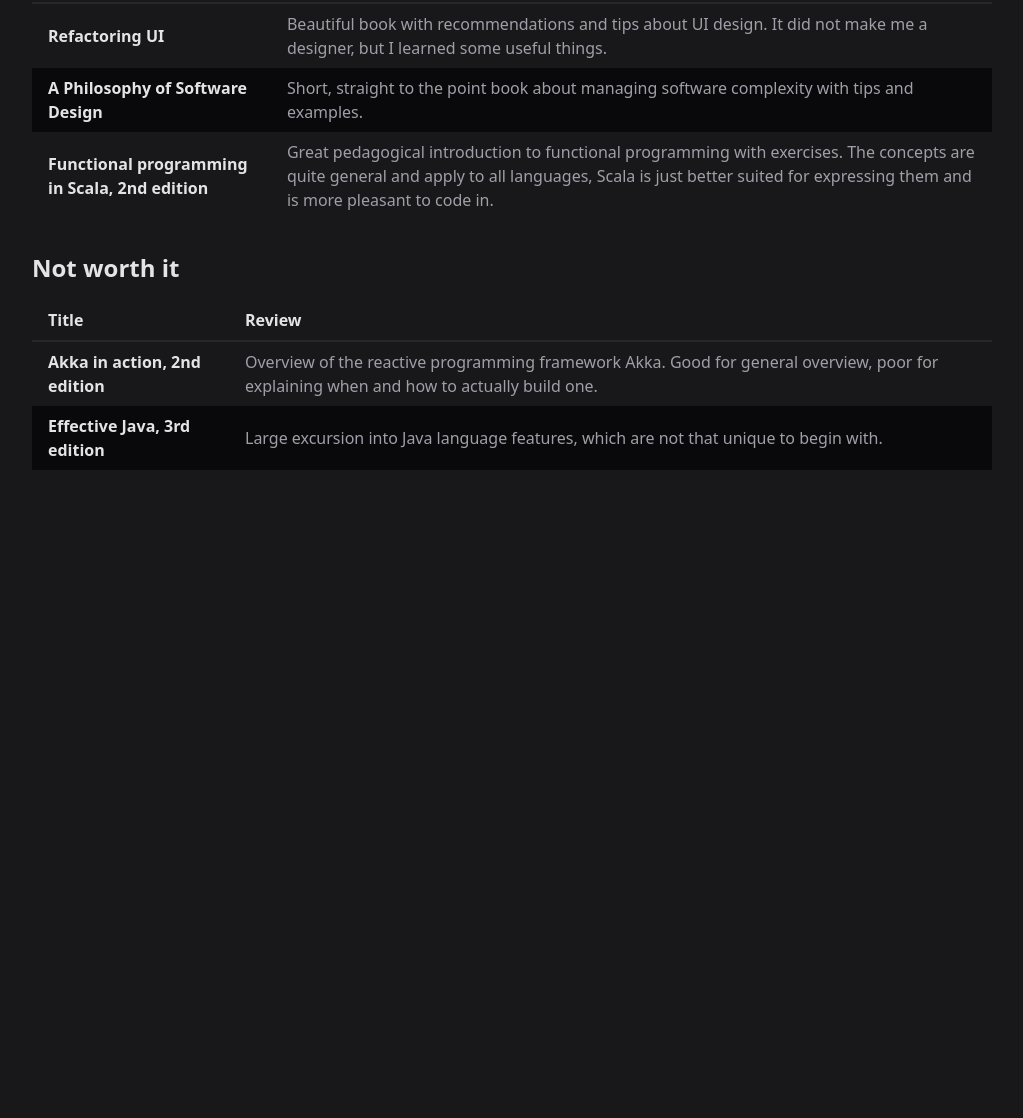
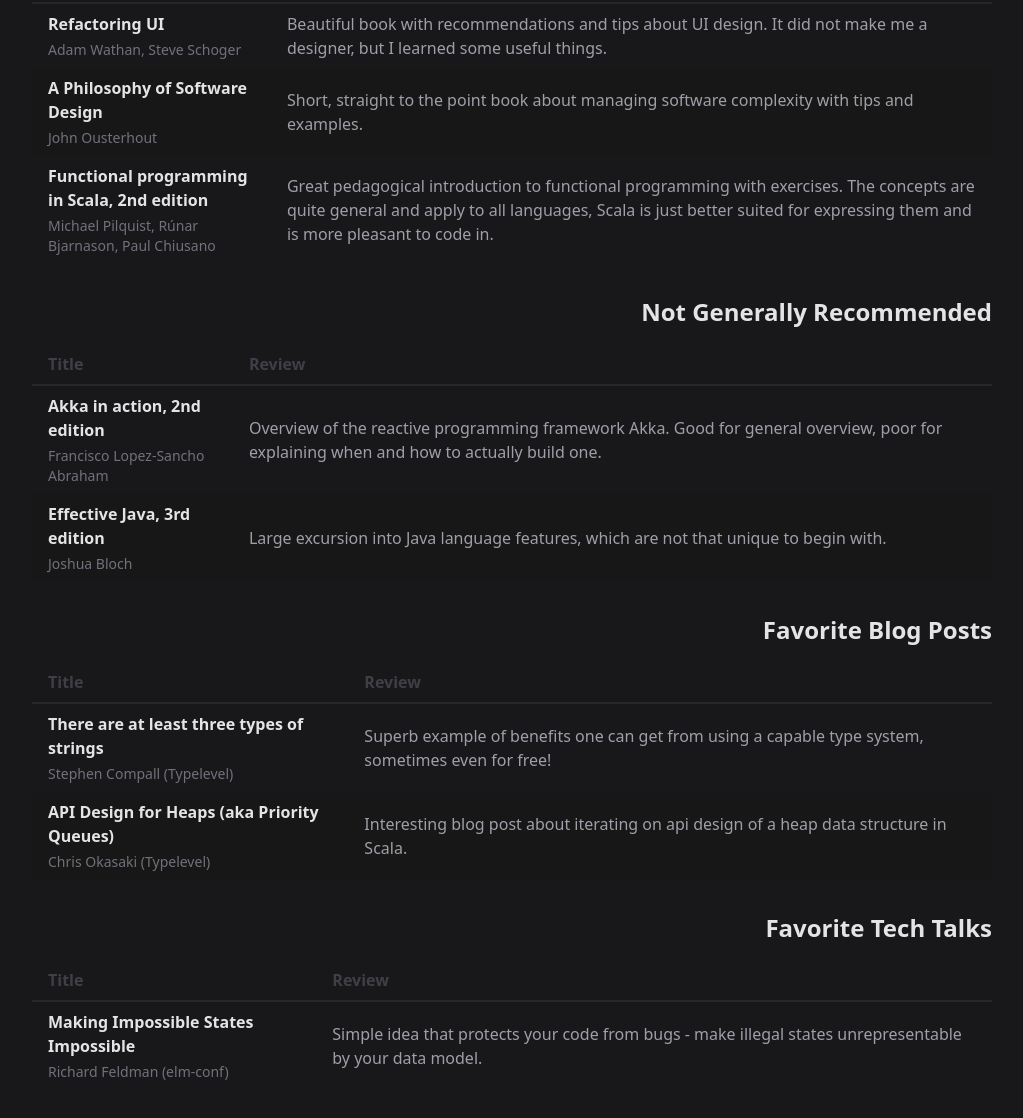
Before and after one commit to drybalka/personal-website, an Astro site: page /bookshelf in a window 1280 px wide. Shown: the part 274-1392 px from the top of the page, without its empty margins (128-1151 px from the left). Before the commit the page ends 872 px from the top, so only its background shows below. Built offline with nearby package versions, Linux system fonts and the light colour scheme; Astro itself is replaced by a stand-in of ours; some packages are replaced by stand-ins of ours.

Commit message:
feat: add favorite blog posts and talks
feat: add favorite blog posts and talks

```diff
--- a/AGENTS.md
+++ b/AGENTS.md
@@ -15,7 +15,7 @@
 
 ### Content Management
 - **Blog posts**: Markdown files in `src/content/blog/` with frontmatter (title, date)
-- **Books**: YAML data in `src/content/books.yaml` with structured book reviews
+- **Books/Posts/Talks**: YAMLs in `src/content` with structured entries
 - **Content collections**: Defined in `src/content.config.ts` using Astro's content collections API
 
 ### Styling & Theming
--- a/src/components/BookTable.astro
+++ /dev/null
@@ -1,45 +0,0 @@
----
-interface BookTableEntry {
-  data: {
-    title: string;
-    href: string;
-    review: string;
-  };
-}
-
-interface Props {
-  title: string;
-  books: BookTableEntry[];
-}
-
-const { title, books } = Astro.props;
----
-
-<div class="overflow-x-auto">
-  <h2 class="mb-4 text-2xl font-semibold">{title}</h2>
-  <table class="w-full min-w-[320px] table-auto">
-    <thead class="border-b-2 border-zinc-800">
-      <tr>
-        <th class="px-4 py-2 text-left">Title</th>
-        <th class="px-4 py-2 text-left">Review</th>
-      </tr>
-    </thead>
-    <tbody>
-      {
-        books.map((book) => (
-          <tr class="even:bg-zinc-950">
-            <td class="px-4 py-2">
-              <a
-                href={book.data.href}
-                class="inline-block font-bold underline-offset-3 hover:underline"
-              >
-                {book.data.title}
-              </a>
-            </td>
-            <td class="px-4 py-2 text-zinc-400">{book.data.review}</td>
-          </tr>
-        ))
-      }
-    </tbody>
-  </table>
-</div>
--- /dev/null
+++ b/src/components/ContentTable.astro
@@ -0,0 +1,49 @@
+---
+interface ContentTableEntry {
+  data: {
+    title: string;
+    author?: string;
+    href: string;
+    review: string;
+  };
+}
+
+interface Props {
+  title: string;
+  items: ContentTableEntry[];
+}
+
+const { title, items } = Astro.props;
+---
+
+<h2 class="mb-4 text-right text-2xl font-semibold">{title}</h2>
+<table class="w-full min-w-[320px]">
+  <thead class="border-b-2 border-zinc-800">
+    <tr>
+      <th class="px-4 py-2 text-left text-zinc-700">Title</th>
+      <th class="px-4 py-2 text-left text-zinc-700">Review</th>
+    </tr>
+  </thead>
+  <tbody>
+    {
+      items.map((item) => {
+        return (
+          <tr class="even:bg-neutral-900">
+            <td class="px-4 py-2">
+              <a
+                href={item.data.href}
+                class="inline-block font-bold underline-offset-3 hover:underline"
+              >
+                {item.data.title}
+              </a>
+              {item.data.author && (
+                <div class="mt-1 text-sm text-zinc-500">{item.data.author}</div>
+              )}
+            </td>
+            <td class="px-4 py-2 text-zinc-400">{item.data.review}</td>
+          </tr>
+        );
+      })
+    }
+  </tbody>
+</table>
--- a/src/content.config.ts
+++ b/src/content.config.ts
@@ -1,15 +1,5 @@
 import { defineCollection, z } from "astro:content";
 import { file, glob } from "astro/loaders";
-
-const books = defineCollection({
-  loader: file("src/content/books.yaml"),
-  schema: z.object({
-    title: z.string(),
-    href: z.string(),
-    review: z.string(),
-    isRecommended: z.boolean(),
-  }),
-});
 
 const blog = defineCollection({
   loader: glob({ pattern: "*.md", base: "./src/content/blog" }),
@@ -19,4 +9,35 @@
   }),
 });
 
-export const collections = { books, blog };
+const books = defineCollection({
+  loader: file("src/content/books.yaml"),
+  schema: z.object({
+    title: z.string(),
+    author: z.string().optional(),
+    href: z.string(),
+    review: z.string(),
+    isRecommended: z.boolean(),
+  }),
+});
+
+const posts = defineCollection({
+  loader: file("src/content/posts.yaml"),
+  schema: z.object({
+    title: z.string(),
+    author: z.string().optional(),
+    href: z.string(),
+    review: z.string(),
+  }),
+});
+
+const talks = defineCollection({
+  loader: file("src/content/talks.yaml"),
+  schema: z.object({
+    title: z.string(),
+    author: z.string().optional(),
+    href: z.string(),
+    review: z.string(),
+  }),
+});
+
+export const collections = { books, blog, posts, talks };
--- a/src/content/books.yaml
+++ b/src/content/books.yaml
@@ -1,29 +1,34 @@
 - id: 5
   title: "Refactoring UI"
+  author: "Adam Wathan, Steve Schoger"
   href: "https://www.refactoringui.com/"
   review: "Beautiful book with recommendations and tips about UI design. It did not make me a designer, but I learned some useful things."
   isRecommended: true
 
 - id: 4
   title: "Akka in action, 2nd edition"
+  author: "Francisco Lopez-Sancho Abraham"
   href: "https://www.manning.com/books/akka-in-action-second-edition"
   review: "Overview of the reactive programming framework Akka. Good for general overview, poor for explaining when and how to actually build one."
   isRecommended: false
 
 - id: 3
   title: "A Philosophy of Software Design"
+  author: "John Ousterhout"
   href: "https://www.goodreads.com/book/show/39996759-a-philosophy-of-software-design"
   review: "Short, straight to the point book about managing software complexity with tips and examples."
   isRecommended: true
 
 - id: 2
   title: "Functional programming in Scala, 2nd edition"
+  author: "Michael Pilquist, Rúnar Bjarnason, Paul Chiusano"
   href: "https://www.manning.com/books/functional-programming-in-scala-second-edition"
   review: "Great pedagogical introduction to functional programming with exercises. The concepts are quite general and apply to all languages, Scala is just better suited for expressing them and is more pleasant to code in."
   isRecommended: true
 
 - id: 1
   title: "Effective Java, 3rd edition"
+  author: "Joshua Bloch"
   href: "https://www.oreilly.com/library/view/effective-java-3rd/9780134686097/"
   review: "Large excursion into Java language features, which are not that unique to begin with."
   isRecommended: false
--- /dev/null
+++ b/src/content/posts.yaml
@@ -0,0 +1,11 @@
+- id: 2
+  title: "There are at least three types of strings"
+  author: "Stephen Compall (Typelevel)"
+  href: "https://typelevel.org/blog/2017/09/05/three-types-of-strings.html"
+  review: "Superb example of benefits one can get from using a capable type system, sometimes even for free!"
+
+- id: 1
+  title: "API Design for Heaps (aka Priority Queues)"
+  author: "Chris Okasaki (Typelevel)"
+  href: "https://typelevel.org/blog/2016/11/17/heaps.html"
+  review: "Interesting blog post about iterating on api design of a heap data structure in Scala."
--- /dev/null
+++ b/src/content/talks.yaml
@@ -0,0 +1,5 @@
+- id: 1
+  title: "Making Impossible States Impossible"
+  author: "Richard Feldman (elm-conf)"
+  href: "https://www.youtube.com/watch?v=IcgmSRJHu_8"
+  review: "Simple idea that protects your code from bugs - make illegal states unrepresentable by your data model."
--- a/src/pages/bookshelf.astro
+++ b/src/pages/bookshelf.astro
@@ -1,25 +1,38 @@
 ---
 import Layout from "../layouts/Layout.astro";
-import BookTable from "../components/BookTable.astro";
+import ContentTable from "../components/ContentTable.astro";
 
 import { getCollection } from "astro:content";
 const books = await getCollection("books");
+const posts = await getCollection("posts");
+const talks = await getCollection("talks");
 ---
 
-<Layout title="Bookshelf" description="Technical books that I have read">
+<Layout
+  title="Bookshelf"
+  description="My pick of technical books, blog posts, and talks"
+>
   <div class="flex flex-col gap-8">
     <section>
-      <BookTable
-        title="Recommended"
-        books={books.filter((book) => book.data.isRecommended)}
+      <ContentTable
+        title="Recommended Books"
+        items={books.filter((book) => book.data.isRecommended)}
       />
     </section>
 
     <section>
-      <BookTable
-        title="Not worth it"
-        books={books.filter((book) => !book.data.isRecommended)}
+      <ContentTable
+        title="Not Generally Recommended"
+        items={books.filter((book) => !book.data.isRecommended)}
       />
+    </section>
+
+    <section>
+      <ContentTable title="Favorite Blog Posts" items={posts} />
+    </section>
+
+    <section>
+      <ContentTable title="Favorite Tech Talks" items={talks} />
     </section>
   </div>
 </Layout>
```
